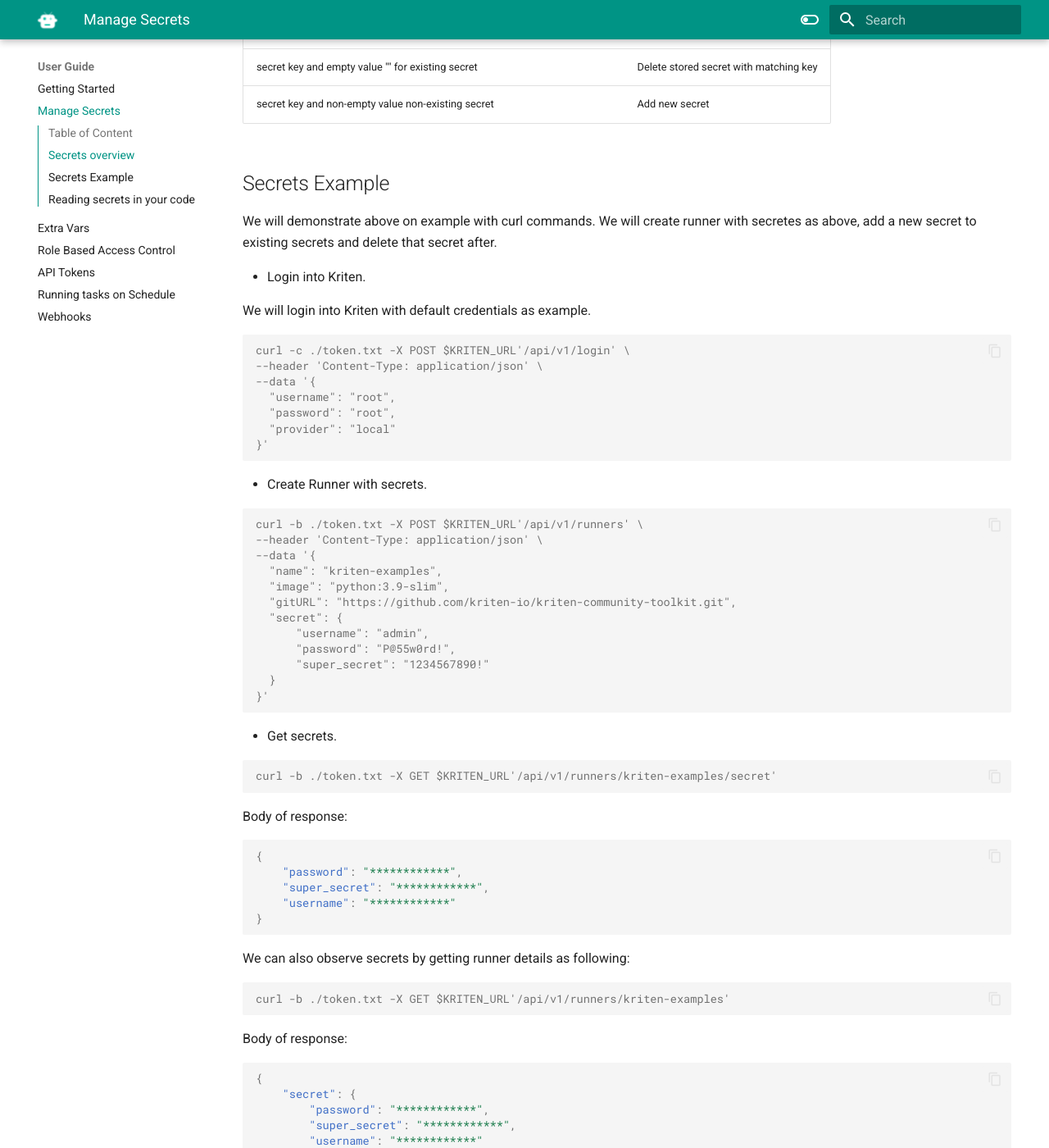
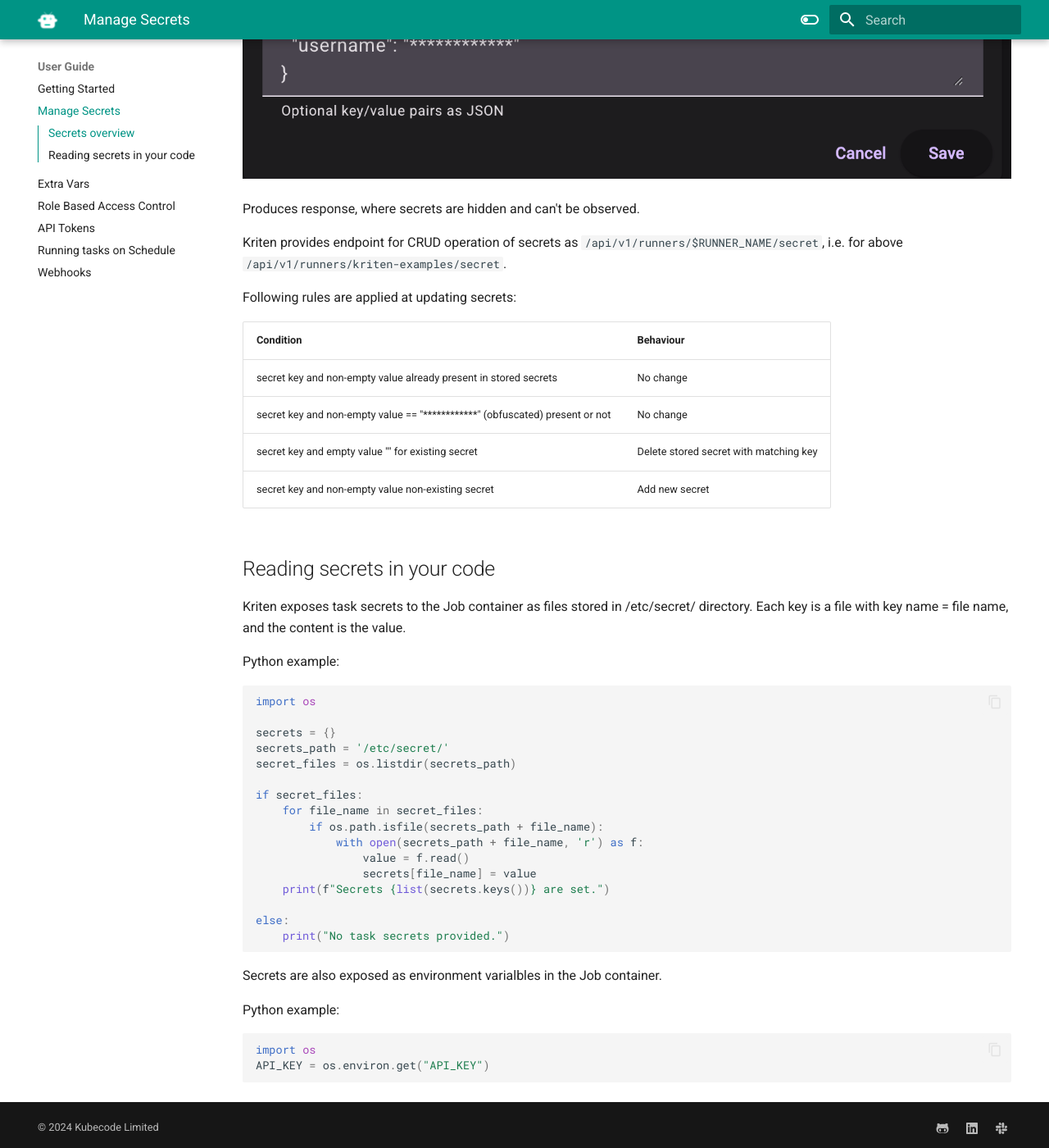
Before and after one commit to kriten-io/kriten-docs, an MkDocs documentation site: the page built from docs/user_guide/manage_secrets.md, in a window 1280 px wide and 1400 px high, scrolled down 2479 px. Shown: the whole window at 82% size. Built offline with MkDocs 1.6.1 and Material for MkDocs 9.7.7, drawn with Linux system fonts in a browser that asks for light colours; some of the changed text lies outside the part shown.

Commit message:
Updated Secrets

````diff
--- a/docs/user_guide/manage_secrets.md
+++ b/docs/user_guide/manage_secrets.md
@@ -1,9 +1,6 @@
 # Secrets
 
-## Table of Content
-
 - [Secrets overview](#secrets-overview)
-- [Secrets example](#secrets-example)
 - [Reading secrets in your code](#reading-secrets-in-your-code)
 
 ## Secrets overview
@@ -12,104 +9,17 @@
 
 Secrets are associated with Runners. Runner defines execution environment - code repository with automation code, container image with all the packages and dependencies needed to run automation code, etc.
 
-```console
-POST /api/v1/runners
-```
-
-```json
-{
-  "name": "kriten-examples",
-  "image": "python:3.9-slim",
-  "gitURL": "https://github.com/kriten-io/kriten-community-toolkit.git",
-  "secret": {
-      "username": "admin",
-      "password": "P@55w0rd!",
-      "super_secret": "1234567890!"
-  }
-}
-```
+![Kriten secrets](../assets/kriten-secrets.png)
 
 Secrets are defined in the `secret` field of the runner and can be created at the time of Runner creation or patching (update). After secrets created - they are obfuscated and won't be visible via Kriten.
 
 Getting Runner info:
 
-```console
-GET /api/v1/runners/kriten-example
-```
+![Kriten edit secrets](../assets/kriten-secrets-edit.png)
 
 Produces response, where secrets are hidden and can't be observed.
 
-```json
-
-{
-    "secret": {
-        "password": "************",
-        "super_secret": "************",
-        "username": "************"
-    },
-    "name": "kriten-examples",
-    "image": "python:3.9-slim",
-    "gitURL": "https://github.com/kriten-io/kriten-community-toolkit.git",
-    "token": "",
-    "branch": "main"
-}
-```
-
 Kriten provides endpoint for CRUD operation of secrets as `/api/v1/runners/$RUNNER_NAME/secret`, i.e. for above `/api/v1/runners/kriten-examples/secret`.
-
-* Getting secrets
-
-```console
-GET /api/v1/runners/kriten-examples/secret
-```
-
-Example response body:
-
-```json
-{
-    "password": "************",
-    "super_secret": "************",
-    "username": "************"
-}
-```
-
-* Delete all secrets associated with the runner:
-
-```console
-DELETE /api/v1/runners/kriten-examples/secret
-```
-
-* Add secrets to the runner:
-
-```console
-POST /api/v1/runners/kriten-examples/secret
-```
-
-Body of request:
-
-```json
-{
-    "username": "admin",
-    "password": "P@55w0rd!",
-    "super_secret": "1234567890!"
-}
-```
-
-That will add those secrets to the `kriten-examples` runner.
-
-* Update secrets
-
-```console
-POST /api/v1/runners/kriten-examples/secret
-```
-
-Body of request:
-
-```json
-{
-    "mysecret": "sup3r53cr3t!"
-}
-```
 
 Following rules are applied at updating secrets:
 
@@ -119,124 +29,6 @@
 |secret key and non-empty value == "************" (obfuscated) present or not |No change|
 |secret key and empty value "" for existing secret | Delete stored secret with matching key|
 |secret key and non-empty value non-existing secret | Add new secret|
-
-
-## Secrets Example
-
-We will demonstrate above on example with curl commands. We will create runner with secretes as above, add a new secret to existing secrets and delete that secret after.
-
-* Login into Kriten.
-
-We will login into Kriten with default credentials as example.
-
-```console
-curl -c ./token.txt -X POST $KRITEN_URL'/api/v1/login' \
---header 'Content-Type: application/json' \
---data '{
-  "username": "root",
-  "password": "root",
-  "provider": "local"
-}'
-```
-
-* Create Runner with secrets.
-
-```console
-curl -b ./token.txt -X POST $KRITEN_URL'/api/v1/runners' \
---header 'Content-Type: application/json' \
---data '{
-  "name": "kriten-examples",
-  "image": "python:3.9-slim",
-  "gitURL": "https://github.com/kriten-io/kriten-community-toolkit.git",
-  "secret": {
-      "username": "admin",
-      "password": "P@55w0rd!",
-      "super_secret": "1234567890!"
-  }
-}'
-```
-
-* Get secrets.
-
-```console
-curl -b ./token.txt -X GET $KRITEN_URL'/api/v1/runners/kriten-examples/secret'
-```
-
-Body of response:
-
-```json
-{
-    "password": "************",
-    "super_secret": "************",
-    "username": "************"
-}
-```
-
-We can also observe secrets by getting runner details as following:
-
-```console
-curl -b ./token.txt -X GET $KRITEN_URL'/api/v1/runners/kriten-examples'
-```
-
-Body of response:
-
-```json
-{
-    "secret": {
-        "password": "************",
-        "super_secret": "************",
-        "username": "************"
-    },
-    "name": "kriten-examples",
-    "image": "python:3.9-slim",
-    "gitURL": "https://github.com/kriten-io/kriten-community-toolkit.git",
-    "token": "",
-    "branch": "main"
-}
-```
-
-* Add new secret to the runner secrets.
-
-```console
-curl -b ./token.txt -X POST $KRITEN_URL'/api/v1/runners/kriten-examples/secret' \
---header 'Content-Type: application/json' \
---data '{
-    "mysecret": "sup3r53cr3t!"
-}'
-```
-
-Body of response, where we can see new secret has been added:
-
-```json
-{
-    "mysecret":"*************",
-    "password":"*************",
-    "super_secret":"*************",
-    "username":"*************"
-}
-```
-
-* Delete individual secret.
-
-To delete `mysecret` we will POST again, but this time make value as empty string "".
-
-```console
-curl -b ./token.txt -X POST $KRITEN_URL'/api/v1/runners/kriten-examples/secret' \
---header 'Content-Type: application/json' \
---data '{
-    "mysecret": ""
-}'
-```
-
-Body of response will return secrets without `mysecret`:
-
-```json
-{
-    "password":"*************",
-    "super_secret":"*************",
-    "username":"*************"
-}
-```
 
 ## Reading secrets in your code
 
````
Also changed, not shown: docs/user_guide/rbac.md (+1 -3 lines), docs/assets/kriten-secrets-edit.png (added), docs/assets/kriten-secrets.png (added).
